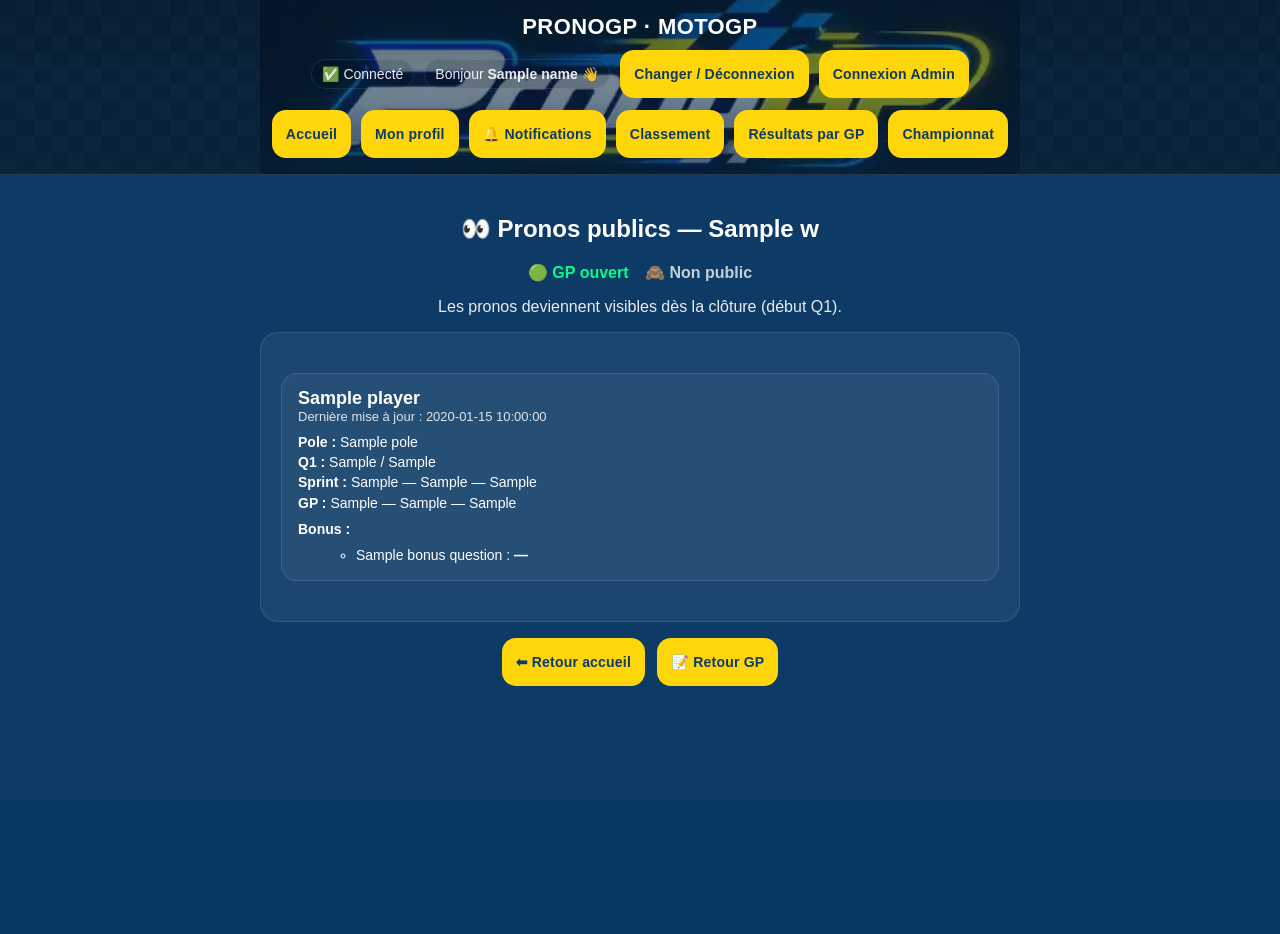
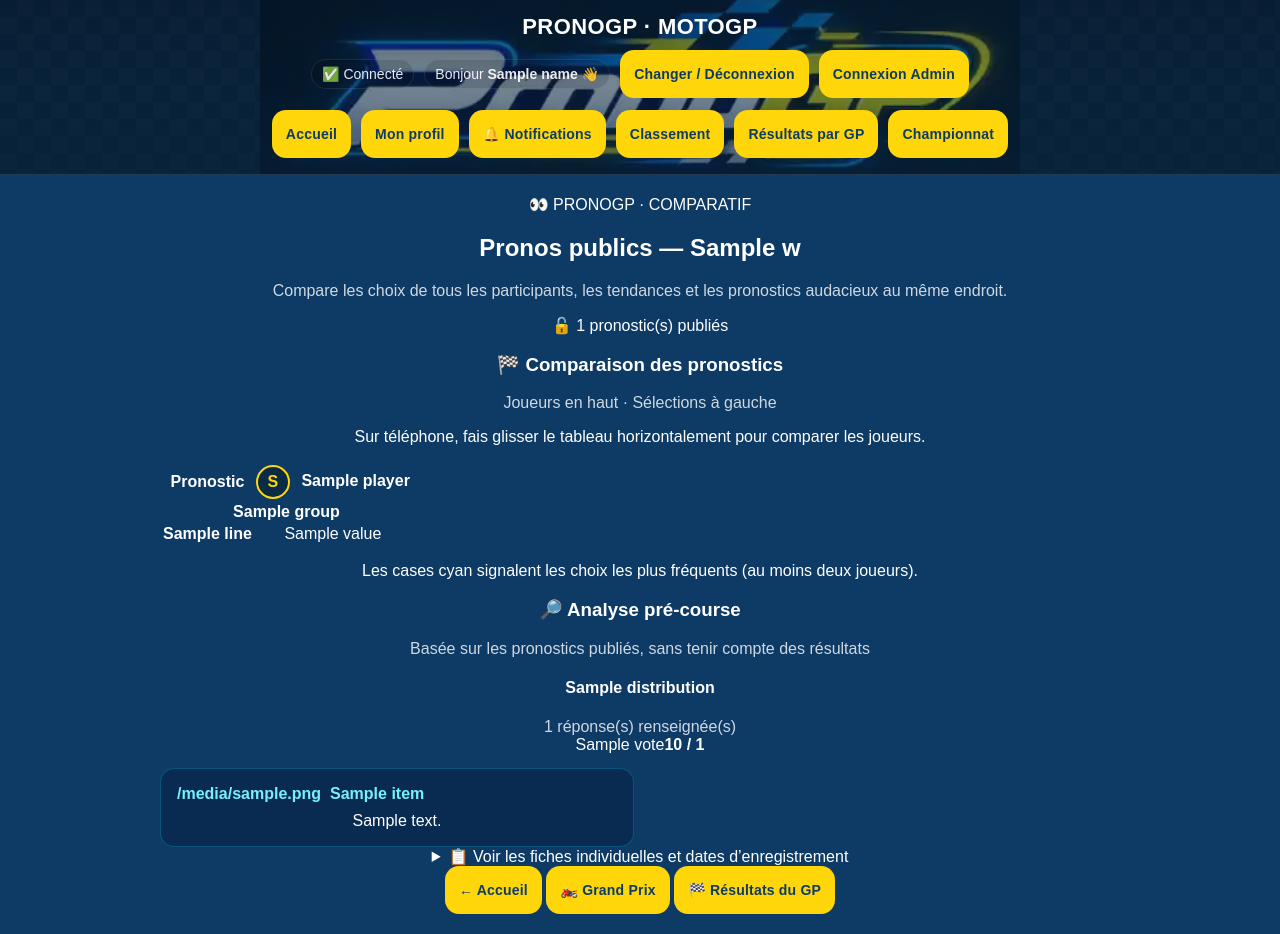
Before and after one commit to benjaminsoler07-lang/motogp-jeu, a Python web app: template templates/public_pronos.html in a window 1280 px wide. Before the commit the page ends 686 px from the top, so only its background shows below. Run offline with Jinja, Linux system fonts and the light colour scheme; the template is opened without the code that fills it: most values are stand-ins (such as "Sample title", 1, 10 or a date in 2020).

Commit message:
feat: fusionner comparatif et statistiques pré-course dans Pronos publics

```diff
--- a/templates/public_pronos.html
+++ b/templates/public_pronos.html
@@ -2,70 +2,120 @@
 {% block title %}Pronos publics — {{ w.label }}{% endblock %}
 
 {% block content %}
-  <h2>👀 Pronos publics — {{ w.label }}</h2>
+<div class="gp-public-page">
+  <header class="gp-public-heading">
+    <div>
+      <span class="gp-mini-kicker">👀 PRONOGP · COMPARATIF</span>
+      <h2>Pronos publics — {{ w.label }}</h2>
+      <p class="muted">Compare les choix de tous les participants, les tendances et les pronostics audacieux au même endroit.</p>
+    </div>
+    <span class="gp-public-live">🔓 {{ insights.count }} pronostic(s) publiés</span>
+  </header>
 
-  {# Valeurs envoyées par la route. Si pas envoyées, on met false par défaut #}
-  {% set is_closed = closed|default(false) %}
-  {% set is_public = public|default(false) %}
+  {% if not pronos %}
+    <div class="card"><p>Aucun pronostic enregistré pour ce GP.</p></div>
+  {% else %}
+    <section class="gp-public-section" aria-labelledby="gp-comparison-title">
+      <div class="gp-public-section-heading">
+        <h3 id="gp-comparison-title">🏁 Comparaison des pronostics</h3>
+        <span class="muted">Joueurs en haut · Sélections à gauche</span>
+      </div>
+      <p class="gp-scroll-hint">Sur téléphone, fais glisser le tableau horizontalement pour comparer les joueurs.</p>
+      <div class="gp-comparison-scroll" role="region" aria-label="Tableau comparatif des pronostics" tabindex="0">
+        <table class="gp-comparison-table">
+          <thead>
+            <tr>
+              <th scope="col" class="gp-comparison-label">Pronostic</th>
+              {% for player in insights.players %}
+                <th scope="col" class="gp-comparison-player">
+                  <span class="avatar-v2 avatar-sm"><img src="{{ url_for('player_avatar', participant_id=v2_avatar_ids.get(player.name|lower|trim, 0)) }}" alt="" onerror="this.style.display='none'"><span>{{ player.name[:1]|upper }}</span></span>
+                  <span>{{ player.name }}</span>
+                </th>
+              {% endfor %}
+            </tr>
+          </thead>
+          <tbody>
+            {% set state = namespace(group='') %}
+            {% for line in insights.matrix %}
+              {% if line.group != state.group %}
+                {% set state.group = line.group %}
+                <tr class="gp-comparison-group"><th scope="rowgroup" colspan="{{ insights.players|length + 1 }}">{{ line.group }}</th></tr>
+              {% endif %}
+              <tr>
+                <th scope="row" class="gp-comparison-label">{{ line.label }}</th>
+                {% for cell in line.cells %}
+                  <td {% if cell.popular %}class="is-popular"{% endif %}>{{ cell.value }}</td>
+                {% endfor %}
+              </tr>
+            {% endfor %}
+          </tbody>
+        </table>
+      </div>
+      <p class="gp-comparison-legend"><span class="gp-popular-dot"></span> Les cases cyan signalent les choix les plus fréquents (au moins deux joueurs).</p>
+    </section>
 
-  <div style="margin:10px 0 12px;">
-    {% if is_closed %}
-      <span class="status-closed">🔒 GP fermé</span>
-    {% else %}
-      <span class="status-open">🟢 GP ouvert</span>
+    <section class="gp-public-section" aria-labelledby="gp-pre-analysis-title">
+      <div class="gp-public-section-heading">
+        <h3 id="gp-pre-analysis-title">🔎 Analyse pré-course</h3>
+        <span class="muted">Basée sur les pronostics publiés, sans tenir compte des résultats</span>
+      </div>
+      {% if insights.distributions %}
+        <div class="gp-vote-grid">
+          {% for distribution in insights.distributions %}
+            <article class="gp-vote-card">
+              <h4>{{ distribution.title }}</h4>
+              <span class="muted">{{ distribution.count }} réponse(s) renseignée(s)</span>
+              {% for vote in distribution.bars %}
+                <div class="gp-vote-line">
+                  <div class="gp-vote-label"><span>{{ vote.name }}</span><strong>{{ vote.votes }} / {{ insights.count }}</strong></div>
+                  <div class="gp-vote-track"><span style="width:{{ vote.percent }}%"></span></div>
+                </div>
+              {% endfor %}
+            </article>
+          {% endfor %}
+        </div>
       {% endif %}
+      <div class="gp-analysis-grid">
+        {% for item in insights.comments %}
+          <article class="gp-analysis-item">
+            <div class="gp-analysis-heading"><span aria-hidden="true">{{ item.icon }}</span><strong>{{ item.title }}</strong></div>
+            <p>{{ item.text }}</p>
+          </article>
+        {% endfor %}
+      </div>
+    </section>
 
-    {% if is_closed or is_public %}
-      <span class="status-public" style="margin-left:12px;">👀 Public</span>
-    {% else %}
-      <span class="status-private" style="margin-left:12px;">🙈 Non public</span>
-    {% endif %}
-  </div>
-
-  {% if is_closed or is_public %}
-    <p style="opacity:.9">✅ Les pronos deviennent visibles dès que tu mets le GP en <strong>OFF</strong> (fermé) dans l’admin.</p>
-  {% else %}
-    <p style="opacity:.9">Les pronos deviennent visibles dès la clôture (début Q1).</p>
-  {% endif %}
-
-  <div class="card">
-    {% if not pronos %}
-      <p>Aucun prono enregistré.</p>
-    {% else %}
-      <ul class="gp-list">
+    <details class="gp-public-section gp-public-details">
+      <summary>📋 Voir les fiches individuelles et dates d’enregistrement</summary>
+      <div class="gp-public-player-list">
         {% for row in pronos %}
           {% set p = row.p or {} %}
           {% set bonus = p.get('bonus', {}) or {} %}
-
-          <li class="gp-item" style="text-align:left;">
-            <strong>{{ row.player }}</strong>
-            <div style="opacity:.85; font-size:13px;">Dernière mise à jour : {{ row.updated_at }}</div>
-
-            <div style="margin-top:8px; font-size:14px; line-height:1.45;">
-              <div><strong>Pole :</strong> {{ p.get('pole') or "—" }}</div>
-              <div><strong>Q1 :</strong> {{ p.get('q1_1') or "—" }} / {{ p.get('q1_2') or "—" }}</div>
-              <div><strong>Sprint :</strong> {{ p.get('sprint_p1') or "—" }} — {{ p.get('sprint_p2') or "—" }} — {{ p.get('sprint_p3') or "—" }}</div>
-              <div><strong>GP :</strong> {{ p.get('gp_p1') or "—" }} — {{ p.get('gp_p2') or "—" }} — {{ p.get('gp_p3') or "—" }}</div>
-
-              {% if w.bonus_questions and w.bonus_questions|length > 0 %}
-                <div style="margin-top:6px;">
-                  <strong>Bonus :</strong>
-                  <ul style="margin:6px 0 0 18px;">
+          <article class="card gp-public-player-card">
+            <h4>{{ row.player }}</h4>
+            <small class="muted">Dernière modification : {{ row.updated_at or 'Non renseignée' }}</small>
+            <p><strong>Pole :</strong> {{ p.get('pole') or '—' }}</p>
+            <p><strong>Q1 :</strong> {{ p.get('q1_1') or '—' }} / {{ p.get('q1_2') or '—' }}</p>
+            <p><strong>Sprint :</strong> {{ p.get('sprint_p1') or '—' }} — {{ p.get('sprint_p2') or '—' }} — {{ p.get('sprint_p3') or '—' }}</p>
+            <p><strong>GP :</strong> {{ p.get('gp_p1') or '—' }} — {{ p.get('gp_p2') or '—' }} — {{ p.get('gp_p3') or '—' }}</p>
+            {% if w.bonus_questions %}
+              <p><strong>Bonus :</strong></p>
+              <ul>
                 {% for b in w.bonus_questions %}
-                      <li>{{ b.label }} : <strong>{{ bonus.get(b.id) or "—" }}</strong></li>
-                    {% endfor %}
-                  </ul>
-                </div>
-              {% endif %}
-            </div>
-          </li>
+                  <li>{{ b.label }} : <strong>{{ bonus.get(b.id) or '—' }}</strong></li>
                 {% endfor %}
               </ul>
             {% endif %}
+          </article>
+        {% endfor %}
       </div>
+    </details>
+  {% endif %}
 
-  <div style="margin-top:16px;">
-    <a class="btn btn-small" href="{{ url_for('home') }}">⬅ Retour accueil</a>
-    <a class="btn btn-small" style="margin-left:8px;" href="{{ url_for('pronos', weekend_id=w.id) }}">📝 Retour GP</a>
+  <nav class="gp-public-actions" aria-label="Retour">
+    <a class="btn btn-small" href="{{ url_for('home') }}">← Accueil</a>
+    <a class="btn btn-small" href="{{ url_for('pronos', weekend_id=w.id) }}">🏍️ Grand Prix</a>
+    <a class="btn btn-small" href="{{ url_for('results_by_race', gp=w.id) }}">🏁 Résultats du GP</a>
+  </nav>
 </div>
 {% endblock %}
```
Lines whose indentation alone changed are shown as unchanged.
